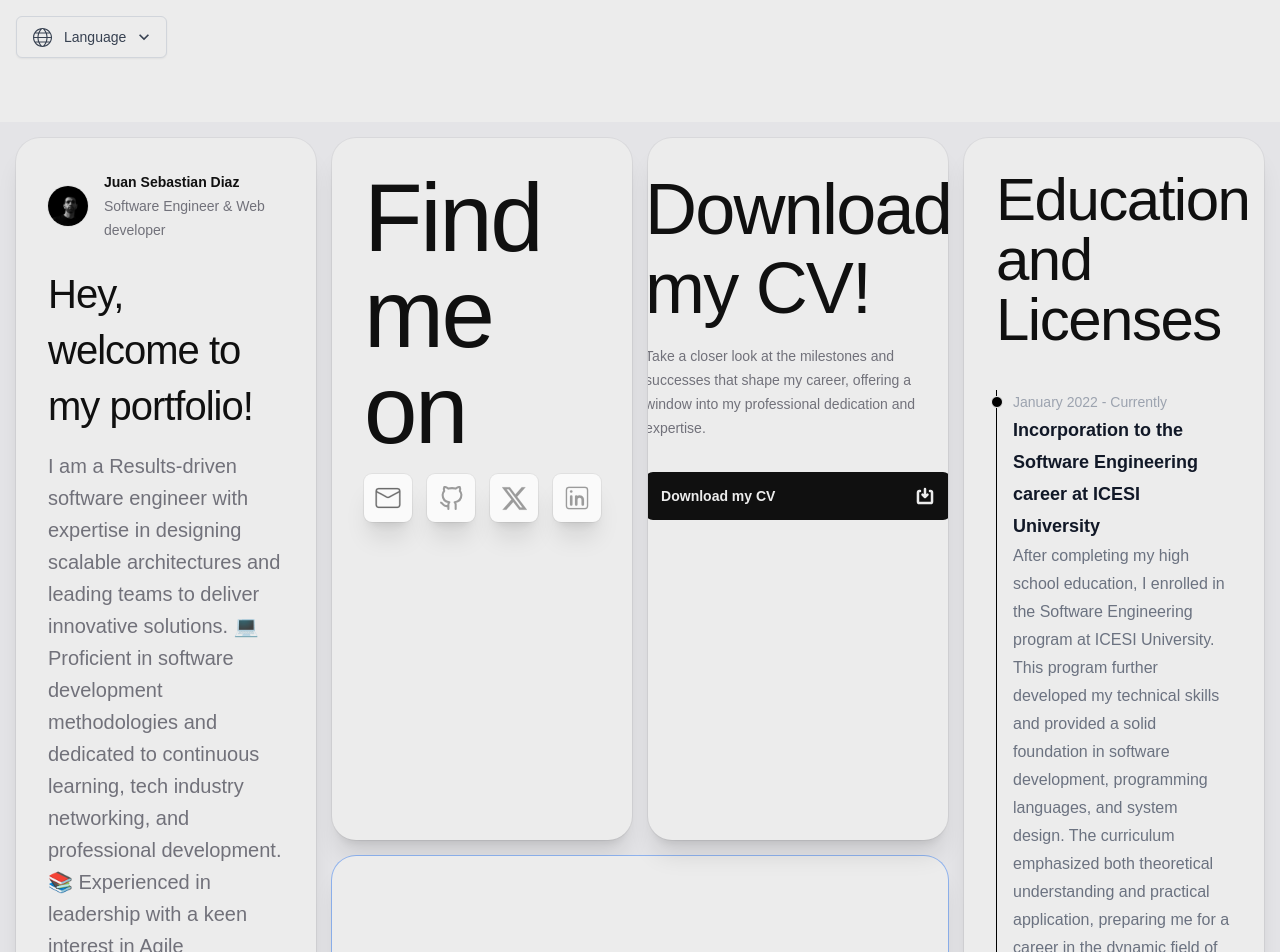
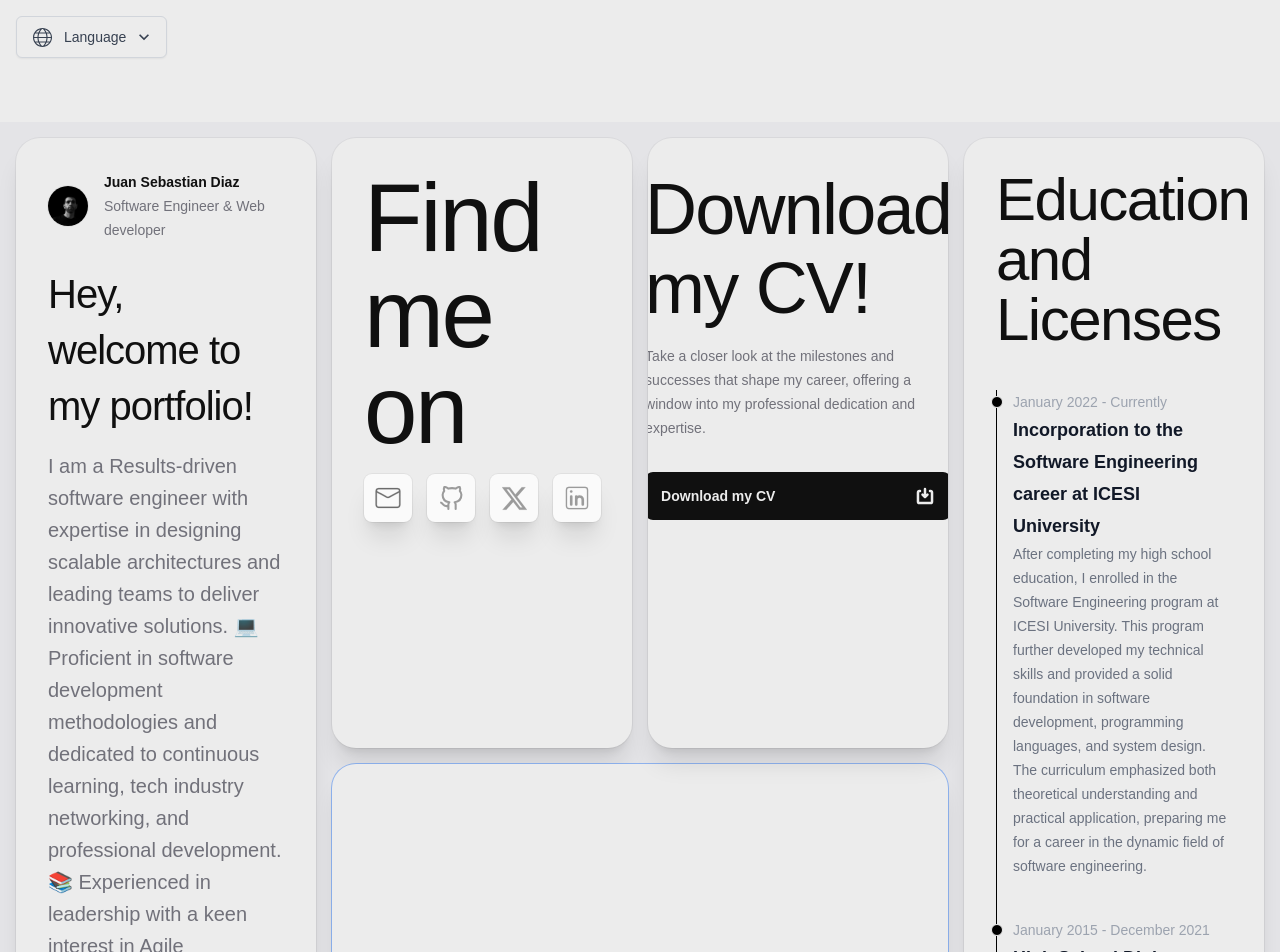
Before and after one commit to Sebastian-411/portfolio, a React (Create React App) app: page / in a window 1280 px wide. Shown: the top 952 px of the page. Built offline with nearby package versions, Linux system fonts and the light colour scheme; a web font is replaced by a local one.

Commit message:
chore: Update Education component to use smaller font size for description

```diff
--- a/src/app/components/Education.js
+++ b/src/app/components/Education.js
@@ -20,7 +20,7 @@ export default function Education() {
               <h3 class="text-lg font-semibold text-gray-900 dark:text-white">
                 {item.title}
               </h3>
-              <p class="mb-4 text-base font-normal text-gray-500 dark:text-gray-400">
+              <p class="mb-4 text-sm font-normal text-gray-500 dark:text-gray-400">
                 {item.description}
               </p>
             </li>
```
